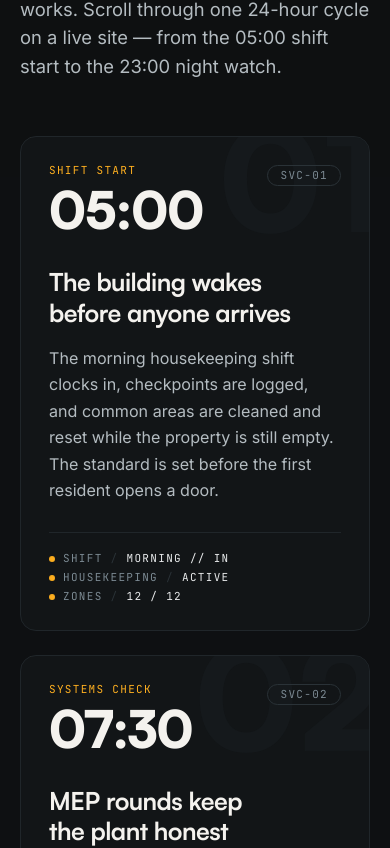
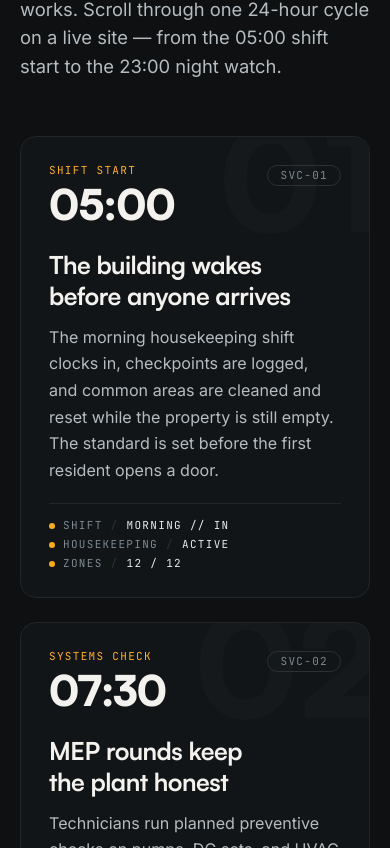
Before and after one commit to srabonmojumder/amazepms-redesign-nextjs, a Next.js app: page / in a window 390 px wide. Shown: the part 6936-7784 px from the top of the page. Built offline with nearby package versions, Linux system fonts and the light colour scheme.

Commit message:
update design

```diff
--- a/src/components/sections/DayTimeline.tsx
+++ b/src/components/sections/DayTimeline.tsx
@@ -1,6 +1,7 @@
 "use client";
 
 import { useRef } from "react";
+import Image from "next/image";
 import { gsap, ScrollTrigger, useGSAP } from "@/lib/gsap";
 import { SectionHeader } from "@/components/ui/SectionHeader";
 import { dayPanels } from "@/data/dayTimeline";
@@ -111,7 +112,7 @@ export function DayTimeline() {
       /> */}
 
       {/* Header */}
-      <div className="container-page relative md:pt-[calc(var(--nav-height)+2.5rem)]">
+      <div className="container-page relative md:pt-[calc(var(--nav-height)+1.5rem)]">
         <div className="flex flex-col gap-6 md:flex-row md:items-end md:justify-between mb-4">
           <SectionHeader
             id="day-heading"
@@ -133,7 +134,7 @@ export function DayTimeline() {
       {/* Track */}
       <div
         ref={trackRef}
-        className="relative z-10 mt-10 flex flex-col gap-6 px-gutter md:mt-0 md:h-[58vh] md:flex-row md:items-center md:gap-8 md:px-0 md:pl-gutter motion-reduce:!mt-10 motion-reduce:!h-auto motion-reduce:!flex-col motion-reduce:!px-gutter motion-reduce:!pl-gutter"
+        className="relative z-10 mt-10 flex flex-col gap-6 px-gutter md:mt-0 md:h-[62vh] md:shrink-0 md:flex-row md:items-center md:gap-8 md:px-0 md:pl-gutter motion-reduce:!mt-10 motion-reduce:!h-auto motion-reduce:!flex-col motion-reduce:!px-gutter motion-reduce:!pl-gutter"
       >
         {dayPanels.map((panel, i) => (
           <Panel key={panel.time} panel={panel} index={i} total={dayPanels.length} />
@@ -143,7 +144,7 @@ export function DayTimeline() {
       </div>
 
       {/* 24-hour ruler */}
-      <div className="container-page relative mt-12 md:mb-10 md:mt-0">
+      <div className="container-page relative mt-12 md:mb-6 md:mt-0">
         <div className="relative h-12">
           <div className="absolute inset-x-0 top-1/2 h-px -translate-y-1/2 bg-ink-500" />
           {/* Hour ticks */}
@@ -195,8 +196,10 @@ function Panel({
   return (
     <article
       data-panel
-      className="tick-corner relative flex w-full shrink-0 flex-col justify-between overflow-hidden rounded-panel border border-ink-600 bg-ink-800 p-7 md:h-full md:w-[62vw] md:p-10 lg:w-[46vw]"
+      className="tick-corner relative flex w-full shrink-0 flex-col overflow-hidden rounded-panel border border-ink-600 bg-ink-800 md:h-full md:w-[62vw] md:flex-row lg:w-[46vw]"
     >
+      {/* Text content — left side */}
+      <div className="relative flex flex-1 flex-col justify-between p-7 md:p-9">
         {/* Ghosted hour numeral */}
         <span
           aria-hidden
@@ -208,7 +211,7 @@ function Panel({
         <div className="relative flex items-start justify-between">
           <div data-reveal>
             <p className="readout text-amber">{panel.phase}</p>
-          <p className="mt-2 font-display text-5xl font-black tracking-tight text-bone-100 md:text-6xl">
+            <p className="mt-1.5 font-display text-4xl font-black tracking-tight text-bone-100 md:text-5xl">
               {panel.time}
             </p>
           </div>
@@ -220,18 +223,18 @@ function Panel({
           </span>
         </div>
 
-      <div className="relative mt-8">
+        <div className="relative mt-6">
           <h3
             data-reveal
             className="font-display text-2xl font-bold tracking-tight text-bone-100 md:text-3xl"
           >
             {panel.title}
           </h3>
-        <p data-reveal className="mt-4 max-w-md text-base text-bone-300">
+          <p data-reveal className="mt-3 max-w-md text-base text-bone-300">
             {panel.description}
           </p>
 
-        <div data-reveal className="mt-7 flex flex-wrap gap-x-6 gap-y-2 border-t border-ink-600 pt-5">
+          <div data-reveal className="mt-5 flex flex-wrap gap-x-6 gap-y-2 border-t border-ink-600 pt-4">
             {panel.readouts.map((r) => (
               <span
                 key={r.label}
@@ -245,6 +248,30 @@ function Panel({
             ))}
           </div>
         </div>
+      </div>
+
+      {/* Image — right side */}
+      {panel.image && (
+        <div data-reveal className="relative hidden w-[42%] shrink-0 md:block">
+          {/* Gradient overlay left-to-right for seamless blending */}
+          <div
+            aria-hidden
+            className="pointer-events-none absolute inset-0 z-10 bg-gradient-to-r from-ink-800 via-ink-800/60 to-transparent"
+          />
+          {/* Subtle amber glow top-left corner */}
+          <div
+            aria-hidden
+            className="pointer-events-none absolute -left-8 top-1/4 z-10 h-32 w-32 rounded-full bg-amber/5 blur-3xl"
+          />
+          <Image
+            src={panel.image.src}
+            alt={panel.image.alt}
+            width={panel.image.width}
+            height={panel.image.height}
+            className="h-full w-full object-cover opacity-60 mix-blend-luminosity transition-opacity duration-500 hover:opacity-80 hover:mix-blend-normal"
+          />
+        </div>
+      )}
 
       <span className="sr-only">
         Panel {index + 1} of {total}
--- a/src/data/dayTimeline.ts
+++ b/src/data/dayTimeline.ts
@@ -17,6 +17,12 @@ export const dayPanels: DayPanel[] = [
       { label: "Zones", value: "12 / 12" },
     ],
     serviceCode: "SVC-01",
+    image: {
+      src: "/images/services/housekeeping.jpg",
+      alt: "Housekeeping crew preparing common areas at dawn",
+      width: 800,
+      height: 600,
+    },
   },
   {
     time: "07:30",
@@ -30,6 +36,12 @@ export const dayPanels: DayPanel[] = [
       { label: "DG standby", value: "READY" },
     ],
     serviceCode: "SVC-02",
+    image: {
+      src: "/images/services/mep.jpg",
+      alt: "Technician inspecting MEP systems during morning rounds",
+      width: 800,
+      height: 600,
+    },
   },
   {
     time: "10:00",
@@ -43,6 +55,12 @@ export const dayPanels: DayPanel[] = [
       { label: "Patrol", value: "ON SCHED" },
     ],
     serviceCode: "SVC-03",
+    image: {
+      src: "/images/services/security.jpg",
+      alt: "Security personnel monitoring access control during peak hours",
+      width: 800,
+      height: 600,
+    },
   },
   {
     time: "14:00",
@@ -56,6 +74,12 @@ export const dayPanels: DayPanel[] = [
       { label: "Water reuse", value: "ON" },
     ],
     serviceCode: "SVC-06",
+    image: {
+      src: "/images/services/landscaping.jpg",
+      alt: "Landscaping and grounds maintenance in progress",
+      width: 800,
+      height: 600,
+    },
   },
   {
     time: "18:30",
@@ -69,6 +93,12 @@ export const dayPanels: DayPanel[] = [
       { label: "Logs", value: "SIGNED" },
     ],
     serviceCode: "OPS-00",
+    image: {
+      src: "/images/services/office-support.jpg",
+      alt: "Shift handover with logs and documentation being signed",
+      width: 800,
+      height: 600,
+    },
   },
   {
     time: "23:00",
@@ -82,5 +112,11 @@ export const dayPanels: DayPanel[] = [
       { label: "Uptime", value: "99.4%" },
     ],
     serviceCode: "SVC-03",
+    image: {
+      src: "/images/services/security.jpg",
+      alt: "Night security patrol monitoring the property",
+      width: 800,
+      height: 600,
+    },
   },
 ];
--- a/src/types/content.ts
+++ b/src/types/content.ts
@@ -84,6 +84,8 @@ export interface DayPanel {
   /** Live-ops readouts specific to this hour. */
   readouts: { label: string; value: string }[];
   serviceCode: string;
+  /** Optional scene image for the panel card. */
+  image?: ImageAsset;
 }
 
 export interface CoverageCity {
```
Lines whose indentation alone changed are shown as unchanged.
